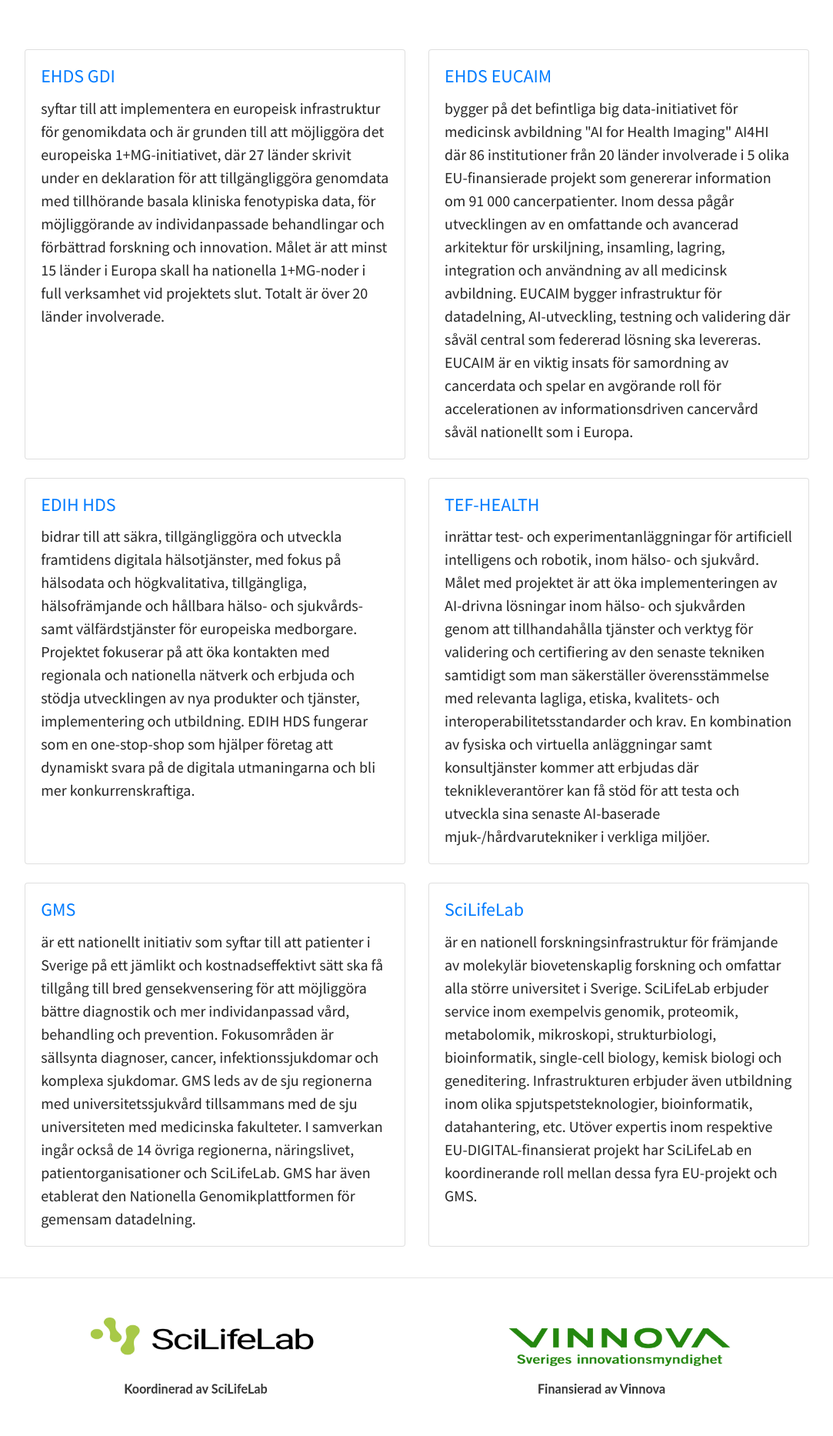
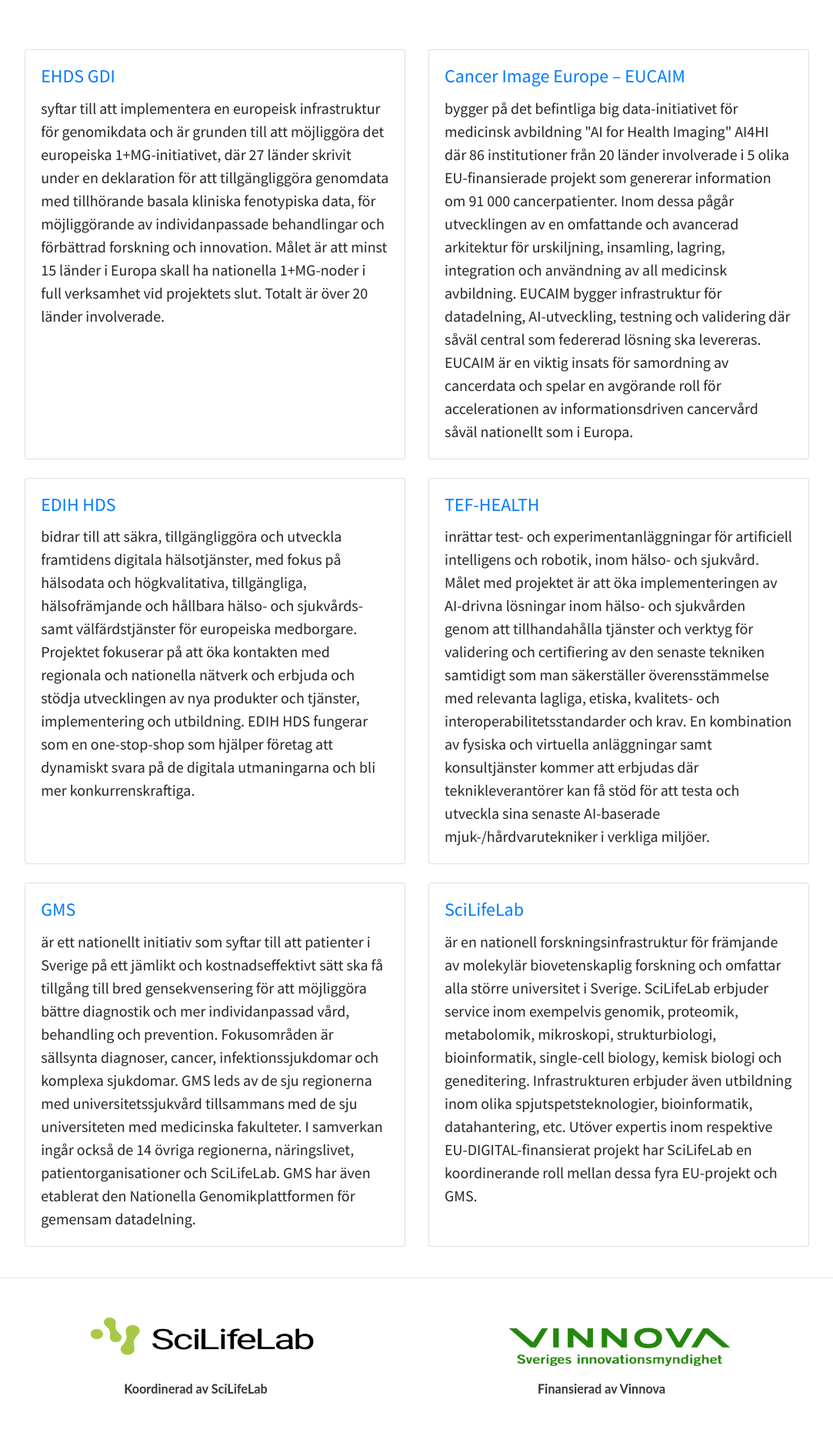
Before and after one commit to ScilifelabDataCentre/DIGIfor1Health_web, a Jekyll site: the page built from pages/projects.md, in a window 1280 px wide. Shown: the part 290-2156 px from the top of the page at 77% size, without its empty margins (98-1181 px from the left). Built offline with Jekyll 4.4.1, drawn with Linux system fonts in a browser that asks for light colours; a script that is not in the unit is left out; comment, search, counter and statistics services are not loaded.

Commit message:
Update projects.md

```diff
--- a/pages/projects.md
+++ b/pages/projects.md
@@ -30,7 +30,7 @@ bootstrap: true
 
         <div class="card-body">
           <h4 class="card-title">
-            <a href="https://cancerimage.eu/">EHDS EUCAIM</a>
+            <a href="https://cancerimage.eu/">Cancer Image Europe – EUCAIM</a>
           </h4>
           <p class="card-text">bygger på det befintliga big data-initiativet för medicinsk avbildning "AI for Health Imaging" AI4HI där 86 institutioner från 20 länder involverade i 5 olika EU-finansierade projekt som genererar information om 91 000 cancerpatienter. Inom dessa pågår utvecklingen av en omfattande och avancerad arkitektur för urskiljning, insamling, lagring, integration och användning av all medicinsk avbildning. EUCAIM bygger infrastruktur för datadelning, AI-utveckling, testning och validering där såväl central som federerad lösning ska levereras. EUCAIM är en viktig insats för samordning av cancerdata och spelar en avgörande roll för accelerationen av informationsdriven cancervård såväl nationellt som i Europa.</p>
         </div>
```
